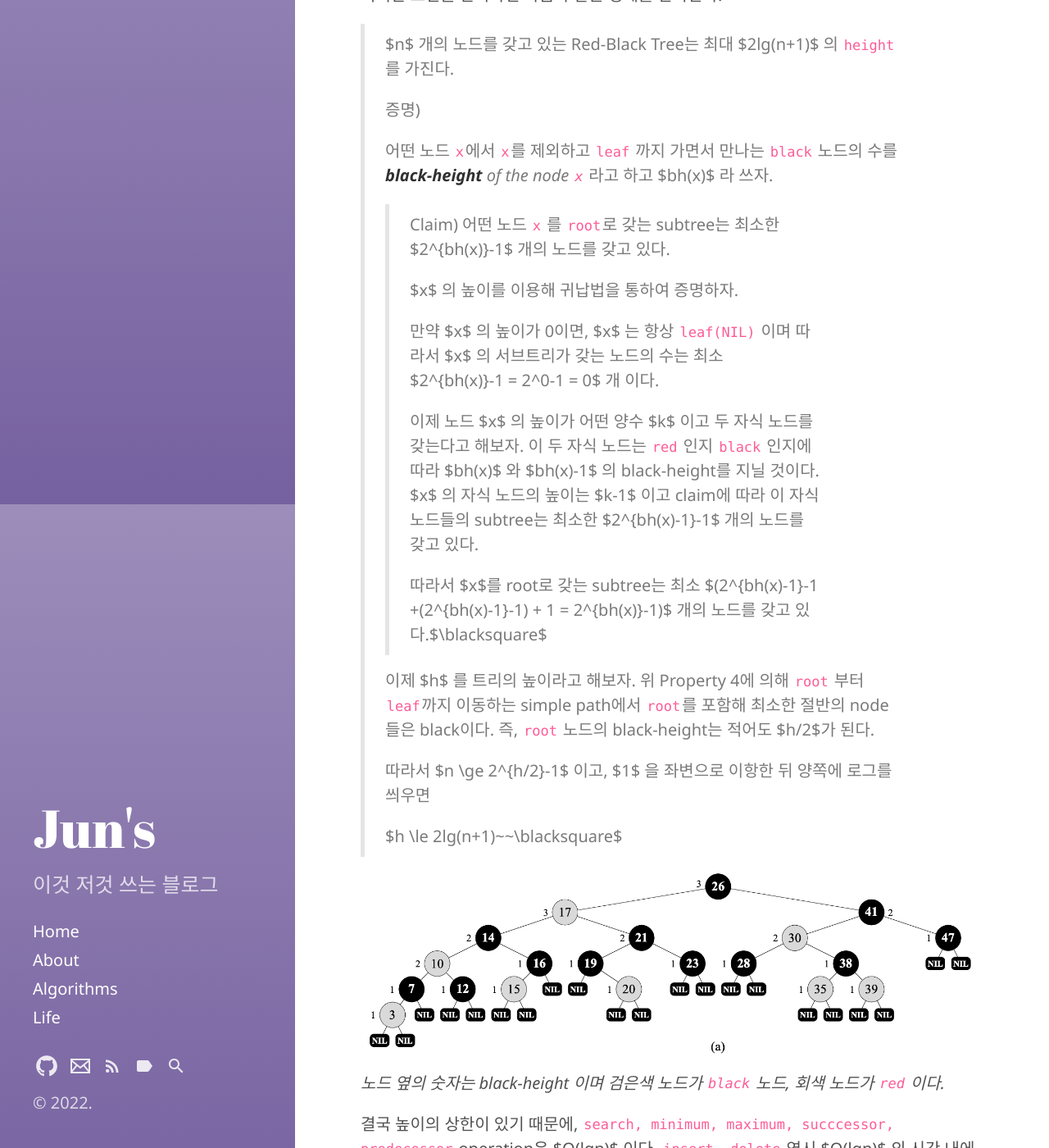
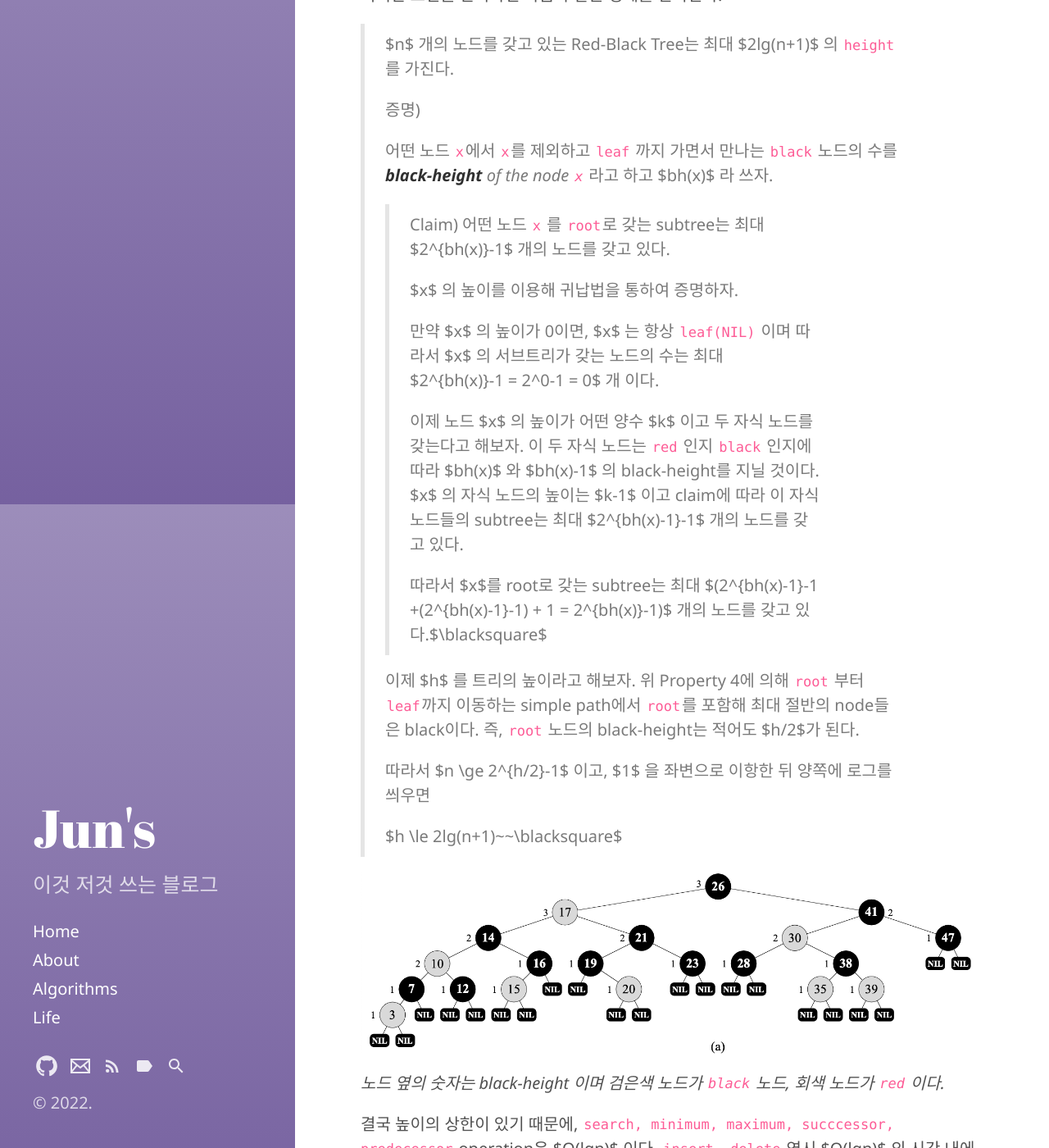
Before and after one commit to yongjulejule/yongjulejule.github.io, a Jekyll site: the page built from _posts/2021-04-26-tree-03-Red-Black Tree.md, in a window 1280 px wide and 1400 px high, scrolled down 1185 px. Shown: the whole window at 82% size. Built offline with Jekyll 4.4.1, drawn with Linux system fonts in a browser that asks for light colours; some of the changed text lies outside the part shown.

Commit message:
:memo: docs : fix minimun -> maximum

````diff
--- a/_posts/2021-04-26-tree-03-Red-Black Tree.md
+++ b/_posts/2021-04-26-tree-03-Red-Black Tree.md
@@ -48,17 +48,17 @@ last_modified_at: '2021-04-27 09:16:00 +0900'
 >
 > 어떤 노드 `x`에서 `x`를 제외하고 `leaf` 까지 가면서 만나는 `black` 노드의 수를 _**black-height** of the node `x`_ 라고 하고 $bh(x)$ 라 쓰자.
 >
-> > Claim) 어떤 노드 `x`  를 `root`로 갖는 subtree는 최소한 $2^{bh(x)}-1$ 개의 노드를 갖고 있다.
+> > Claim) 어떤 노드 `x`  를 `root`로 갖는 subtree는 최대 $2^{bh(x)}-1$ 개의 노드를 갖고 있다.
 > >
 > > $x$ 의 높이를 이용해 귀납법을 통하여 증명하자.
 > >
-> > 만약 $x$ 의 높이가 0이면, $x$ 는 항상 `leaf(NIL)` 이며 따라서 $x$ 의 서브트리가 갖는 노드의 수는 최소 $2^{bh(x)}-1 = 2^0-1 = 0$ 개 이다.
+> > 만약 $x$ 의 높이가 0이면, $x$ 는 항상 `leaf(NIL)` 이며 따라서 $x$ 의 서브트리가 갖는 노드의 수는 최대 $2^{bh(x)}-1 = 2^0-1 = 0$ 개 이다.
 > >
-> > 이제 노드 $x$ 의 높이가 어떤 양수 $k$ 이고 두 자식 노드를 갖는다고 해보자. 이 두 자식 노드는 `red` 인지 `black` 인지에 따라 $bh(x)$ 와 $bh(x)-1$ 의 black-height를 지닐 것이다. $x$ 의 자식 노드의 높이는 $k-1$ 이고 claim에 따라 이 자식 노드들의 subtree는 최소한 $2^{bh(x)-1}-1$ 개의 노드를 갖고 있다.
+> > 이제 노드 $x$ 의 높이가 어떤 양수 $k$ 이고 두 자식 노드를 갖는다고 해보자. 이 두 자식 노드는 `red` 인지 `black` 인지에 따라 $bh(x)$ 와 $bh(x)-1$ 의 black-height를 지닐 것이다. $x$ 의 자식 노드의 높이는 $k-1$ 이고 claim에 따라 이 자식 노드들의 subtree는 최대 $2^{bh(x)-1}-1$ 개의 노드를 갖고 있다.
 > >
-> > 따라서 $x$를 root로 갖는 subtree는 최소 $(2^{bh(x)-1}-1 +(2^{bh(x)-1}-1) + 1 = 2^{bh(x)}-1)$ 개의 노드를 갖고 있다.$\blacksquare$
+> > 따라서 $x$를 root로 갖는 subtree는 최대 $(2^{bh(x)-1}-1 +(2^{bh(x)-1}-1) + 1 = 2^{bh(x)}-1)$ 개의 노드를 갖고 있다.$\blacksquare$
 >
-> 이제 $h$ 를 트리의 높이라고 해보자. 위 Property 4에 의해  `root` 부터 `leaf`까지 이동하는 simple path에서 `root`를 포함해 최소한 절반의 node들은 black이다. 즉, `root` 노드의 black-height는 적어도 $h/2$가 된다.
+> 이제 $h$ 를 트리의 높이라고 해보자. 위 Property 4에 의해  `root` 부터 `leaf`까지 이동하는 simple path에서 `root`를 포함해 최대 절반의 node들은 black이다. 즉, `root` 노드의 black-height는 적어도 $h/2$가 된다.
 >
 > 따라서 $n \ge 2^{h/2}-1$ 이고, $1$ 을 좌변으로 이항한 뒤 양쪽에 로그를 씌우면
 >
@@ -82,7 +82,7 @@ Red-Black Tree의 성질을 유지하면서 `insert, delete` 를 하기 위해
 
 `insert`는 단순히 BST 성질에 따라 삽입하고, 마지막에 `z.color` 를 설정한 뒤 트리 전체를 수정해주면 된다.
 
-```c
+```python
 RBinsert(T, z) //T는 트리, z 는 삽입할 노드
   y = T.nil
   x = T.root
@@ -107,7 +107,7 @@ RBinsertFixup(T, z)
 
 트리 전체를 Red-Black 트리에 맞게 수정하는 과정이 복잡한데, 일단 pseudo code를 보자.
 
-```c
+```python
 RBinsertFixup(T, z)
   while z.p.color == RED
     if z.p == z.p.p.left
````
